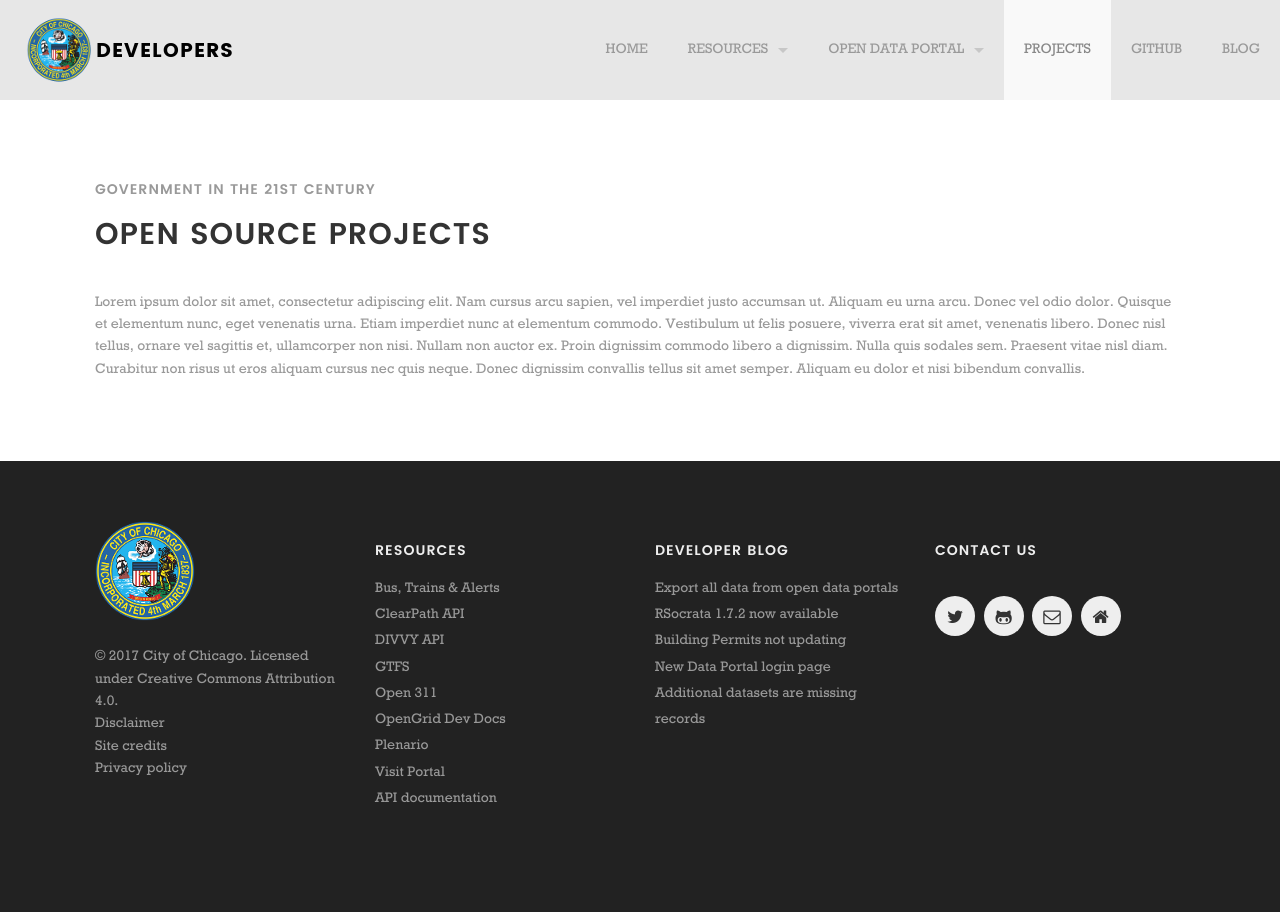
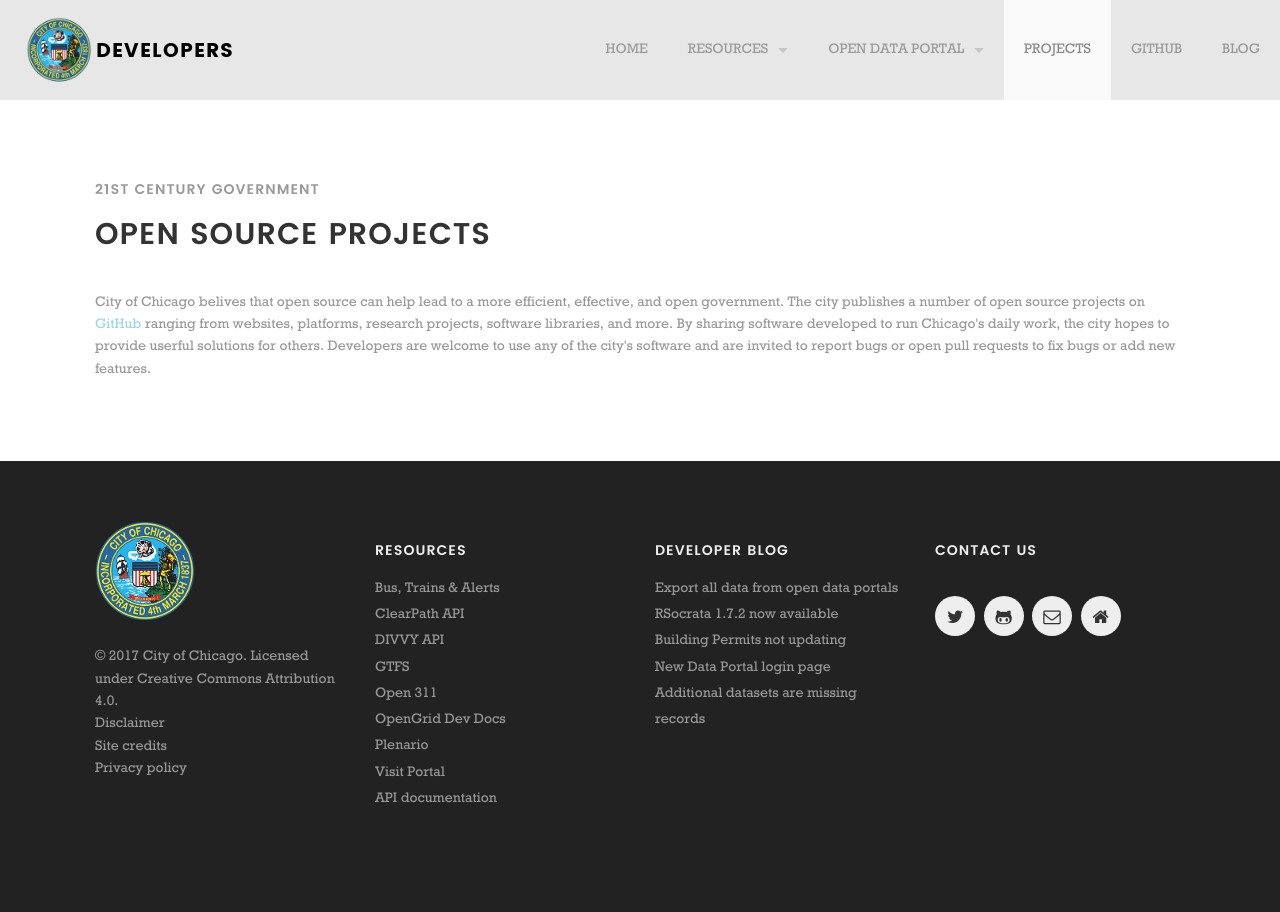
Before and after one commit to Chicago/dev.cityofchicago.org, a Jekyll site: the page built from projects.html, in a window 1280 px wide. Built offline with Jekyll 4.4.1, drawn with Linux system fonts in a browser that asks for light colours; some web fonts are replaced.

Commit message:
Added narrative

```diff
--- a/projects.html
+++ b/projects.html
@@ -6,10 +6,10 @@
 <div class='full'>
   <div class='row'>
     <div class='large-12 columns'>
-      <h4 style='color: #999'>Government in the 21st Century</h4>
+      <h4 style='color: #999'>21st Century Government</h4>
       <h2>Open Source Projects</h2>
       <div class='spacing'></div>
-      <p>Lorem ipsum dolor sit amet, consectetur adipiscing elit. Nam cursus arcu sapien, vel imperdiet justo accumsan ut. Aliquam eu urna arcu. Donec vel odio dolor. Quisque et elementum nunc, eget venenatis urna. Etiam imperdiet nunc at elementum commodo. Vestibulum ut felis posuere, viverra erat sit amet, venenatis libero. Donec nisl tellus, ornare vel sagittis et, ullamcorper non nisi. Nullam non auctor ex. Proin dignissim commodo libero a dignissim. Nulla quis sodales sem. Praesent vitae nisl diam. Curabitur non risus ut eros aliquam cursus nec quis neque. Donec dignissim convallis tellus sit amet semper. Aliquam eu dolor et nisi bibendum convallis.</p>
+      <p>City of Chicago belives that open source can help lead to a more efficient, effective, and open government. The city publishes a number of open source projects on <a href="https://github.com/Chicago">GitHub</a> ranging from websites, platforms, research projects, software libraries, and more. By sharing software developed to run Chicago's daily work, the city hopes to provide userful solutions for others. Developers are welcome to use any of the city's software and are invited to report bugs or open pull requests to fix bugs or add new features.</p>
     <div id="wrapper" class="grid clearfix">
       <ol id="repos"></ol>
     </div>
```
